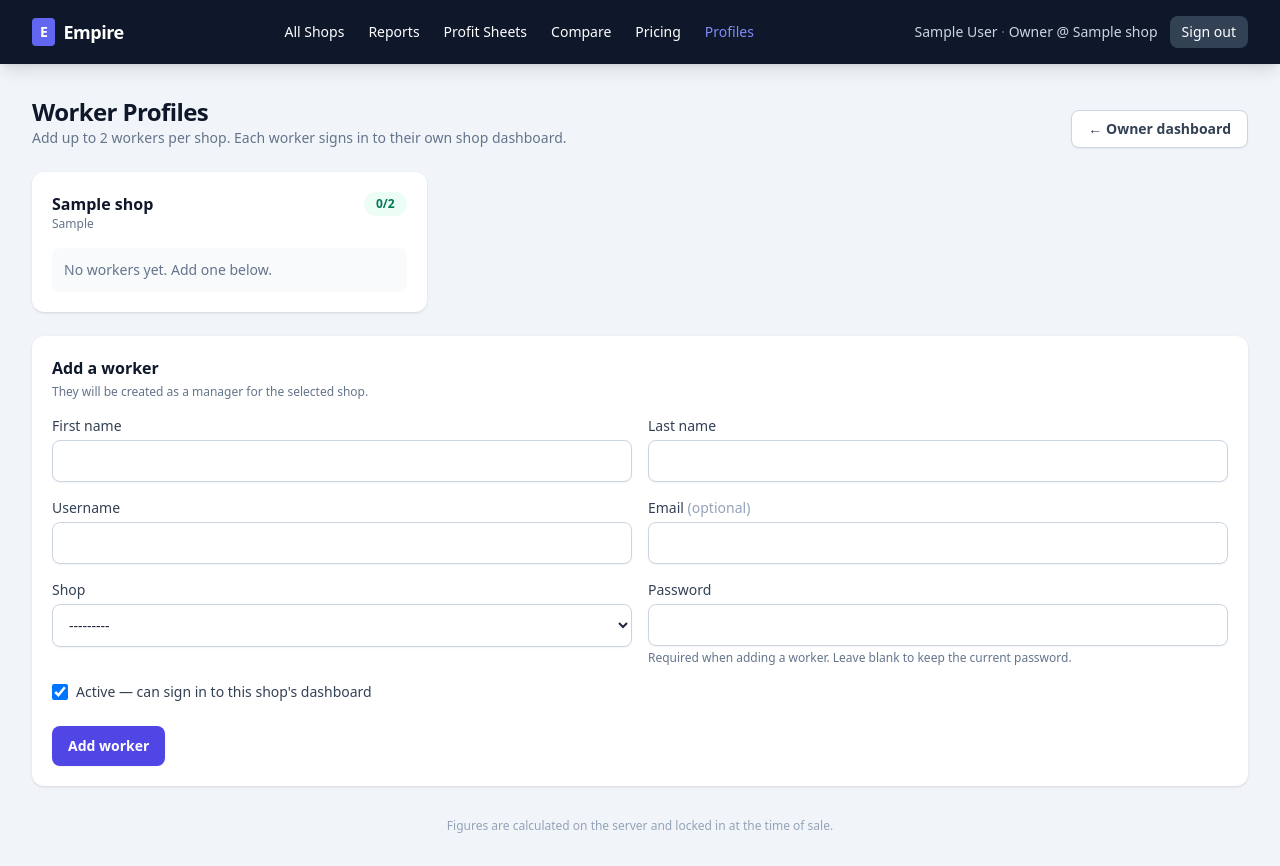
After one commit to ANDERSON254KE/ProfitTracker-, a Django app: page /owner/profiles/ in a window 1280 px wide. The commit adds this page. Run offline with Django 5.2, Linux system fonts and the light colour scheme; a user stored in the database is signed in; tables that the repository leaves empty hold one stand-in row (values such as "Sample post"); some libraries are stand-ins or nearby versions.

Commit message:
Add owner-managed worker profiles

```diff
--- a/tracker/forms.py
+++ b/tracker/forms.py
@@ -12,10 +12,13 @@ every money figure -- are derived server side.
 from decimal import Decimal, InvalidOperation
 
 from django import forms
+from django.contrib.auth.password_validation import validate_password
 from django.db import IntegrityError, transaction
 from django.utils import timezone
 
 from .models import (
+    MAX_WORKERS_PER_SHOP,
+    CustomUser,
     DailySale,
     MasterProduct,
     Shop,
@@ -546,3 +549,83 @@ class StockAdditionForm(forms.ModelForm):
         self.fields["product"].label_from_instance = lambda product: (
             f"{product.name} ({product.category})" if product.category else product.name
         )
+
+
+class WorkerProfileForm(forms.ModelForm):
+    """Create or edit one shop manager from the owner's profile area."""
+
+    password = forms.CharField(
+        label="Password",
+        widget=forms.PasswordInput(render_value=False),
+        help_text="Required when adding a worker. Leave blank to keep the current password.",
+    )
+
+    class Meta:
+        model = CustomUser
+        fields = [
+            "first_name",
+            "last_name",
+            "username",
+            "email",
+            "assigned_shop",
+            "is_active",
+            "password",
+        ]
+
+    def __init__(self, *args, **kwargs):
+        super().__init__(*args, **kwargs)
+        self._original_password = self.instance.password
+        self.fields["first_name"].required = True
+        self.fields["assigned_shop"].required = True
+        self.fields["assigned_shop"].queryset = Shop.objects.all()
+        self.fields["password"].required = not self.instance.pk
+        if self.instance.pk:
+            self.fields["password"].help_text = (
+                "Leave blank to keep the current password."
+            )
+        for name, field in self.fields.items():
+            if name == "is_active":
+                field.widget.attrs["class"] = "h-4 w-4 rounded border-slate-300"
+            else:
+                field.widget.attrs.setdefault(
+                    "class",
+                    "mt-1 w-full rounded-lg border border-slate-300 bg-white px-3 "
+                    "py-2.5 text-sm shadow-sm focus:border-indigo-500 focus:ring-indigo-500",
+                )
+
+    def clean_password(self):
+        password = self.cleaned_data.get("password")
+        if password:
+            validate_password(password, self.instance)
+        return password
+
+    def clean(self):
+        cleaned = super().clean()
+        shop = cleaned.get("assigned_shop")
+        if cleaned.get("is_active") and shop:
+            active = CustomUser.objects.filter(
+                role=CustomUser.Role.MANAGER,
+                assigned_shop=shop,
+                is_active=True,
+            )
+            if self.instance.pk:
+                active = active.exclude(pk=self.instance.pk)
+            if active.count() >= MAX_WORKERS_PER_SHOP:
+                self.add_error(
+                    "assigned_shop",
+                    f"This shop already has {MAX_WORKERS_PER_SHOP} active workers. "
+                    "Deactivate one first.",
+                )
+        return cleaned
+
+    def save(self, commit=True):
+        user = super().save(commit=False)
+        user.role = CustomUser.Role.MANAGER
+        password = self.cleaned_data.get("password")
+        if password:
+            user.set_password(password)
+        else:
+            user.password = self._original_password
+        if commit:
+            user.save()
+        return user
--- a/tracker/models.py
+++ b/tracker/models.py
@@ -27,6 +27,8 @@ from django.utils import timezone
 MONEY_VALIDATORS = [MinValueValidator(Decimal("0.00"))]
 #: Additional stock may be negative: it records products given out that day.
 STOCK_MOVE_VALIDATORS = [MinValueValidator(Decimal("-999999999999.99"))]
+#: Maximum number of active managers allowed for one shop.
+MAX_WORKERS_PER_SHOP = 2
 
 
 class LocalDateField(models.DateField):
--- /dev/null
+++ b/tracker/templates/tracker/_worker_form_fields.html
@@ -0,0 +1,73 @@
+{% if form.non_field_errors %}
+<div class="mb-4 rounded-lg bg-rose-50 px-4 py-3 text-sm text-rose-700">
+    {{ form.non_field_errors|striptags }}
+</div>
+{% endif %}
+
+<div class="grid grid-cols-1 gap-4 sm:grid-cols-2">
+    <div>
+        <label for="{{ form.first_name.id_for_label }}" class="block text-sm font-medium text-slate-700">
+            First name
+        </label>
+        {{ form.first_name }}
+        {% if form.first_name.errors %}
+        <p class="mt-1 text-xs text-rose-600">{{ form.first_name.errors|striptags }}</p>
+        {% endif %}
+    </div>
+    <div>
+        <label for="{{ form.last_name.id_for_label }}" class="block text-sm font-medium text-slate-700">
+            Last name
+        </label>
+        {{ form.last_name }}
+        {% if form.last_name.errors %}
+        <p class="mt-1 text-xs text-rose-600">{{ form.last_name.errors|striptags }}</p>
+        {% endif %}
+    </div>
+    <div>
+        <label for="{{ form.username.id_for_label }}" class="block text-sm font-medium text-slate-700">
+            Username
+        </label>
+        {{ form.username }}
+        {% if form.username.errors %}
+        <p class="mt-1 text-xs text-rose-600">{{ form.username.errors|striptags }}</p>
+        {% endif %}
+    </div>
+    <div>
+        <label for="{{ form.email.id_for_label }}" class="block text-sm font-medium text-slate-700">
+            Email <span class="font-normal text-slate-400">(optional)</span>
+        </label>
+        {{ form.email }}
+        {% if form.email.errors %}
+        <p class="mt-1 text-xs text-rose-600">{{ form.email.errors|striptags }}</p>
+        {% endif %}
+    </div>
+    <div>
+        <label for="{{ form.assigned_shop.id_for_label }}" class="block text-sm font-medium text-slate-700">
+            Shop
+        </label>
+        {{ form.assigned_shop }}
+        {% if form.assigned_shop.errors %}
+        <p class="mt-1 text-xs text-rose-600">{{ form.assigned_shop.errors|striptags }}</p>
+        {% endif %}
+    </div>
+    <div>
+        <label for="{{ form.password.id_for_label }}" class="block text-sm font-medium text-slate-700">
+            {{ form.password.label }}
+        </label>
+        {{ form.password }}
+        <p class="mt-1 text-xs text-slate-500">{{ form.password.help_text }}</p>
+        {% if form.password.errors %}
+        <p class="mt-1 text-xs text-rose-600">{{ form.password.errors|striptags }}</p>
+        {% endif %}
+    </div>
+</div>
+
+<div class="mt-4">
+    <label class="inline-flex items-center gap-2 text-sm font-medium text-slate-700">
+        {{ form.is_active }}
+        <span>Active — can sign in to this shop's dashboard</span>
+    </label>
+    {% if form.is_active.errors %}
+    <p class="mt-1 text-xs text-rose-600">{{ form.is_active.errors|striptags }}</p>
+    {% endif %}
+</div>
--- a/tracker/templates/tracker/base.html
+++ b/tracker/templates/tracker/base.html
@@ -111,6 +111,10 @@
                            class="text-sm font-medium {% if request.resolver_match.url_name == 'shop_pricing' %}text-indigo-400{% else %}hover:text-indigo-300{% endif %}">
                             Pricing
                         </a>
+                        <a href="{% url 'worker_profiles' %}"
+                           class="text-sm font-medium {% if request.resolver_match.url_name == 'worker_profiles' %}text-indigo-400{% else %}hover:text-indigo-300{% endif %}">
+                            Profiles
+                        </a>
                     {% else %}
                         <a href="{% url 'manager_dashboard' %}"
                            class="text-sm font-medium {% if request.resolver_match.url_name == 'manager_dashboard' %}text-indigo-400{% else %}hover:text-indigo-300{% endif %}">
@@ -159,6 +163,7 @@
         <a href="{% url 'product_report' %}" class="py-1 text-sm font-medium hover:text-indigo-300">Reports / Profit Sheets</a>
         <a href="{% url 'product_comparison' %}" class="py-1 text-sm font-medium text-white hover:text-indigo-300">Compare</a>
         <a href="{% url 'shop_pricing' %}" class="py-1 text-sm font-medium hover:text-indigo-300">Pricing</a>
+        <a href="{% url 'worker_profiles' %}" class="py-1 text-sm font-medium hover:text-indigo-300">Profiles</a>
         {% else %}
         <a href="{% url 'manager_dashboard' %}" class="py-1 text-sm font-medium hover:text-indigo-300">My Shop</a>
         <a href="{% url 'daily_sale_create' %}" class="py-1 text-sm font-medium hover:text-indigo-300">Record Sale</a>
--- /dev/null
+++ b/tracker/templates/tracker/worker_profiles.html
@@ -0,0 +1,95 @@
+{% extends "tracker/base.html" %}
+
+{% block title %}Worker Profiles · Empire{% endblock %}
+
+{% block content %}
+<div class="mb-6 flex flex-wrap items-end justify-between gap-3">
+    <div>
+        <h1 class="text-2xl font-bold tracking-tight text-slate-900">Worker Profiles</h1>
+        <p class="text-sm text-slate-500">
+            Add up to {{ max_workers }} workers per shop. Each worker signs in to their own shop dashboard.
+        </p>
+    </div>
+    <a href="{% url 'owner_dashboard' %}"
+       class="rounded-lg border border-slate-300 bg-white px-4 py-2 text-sm font-semibold text-slate-700 shadow-sm hover:bg-slate-50">
+        ← Owner dashboard
+    </a>
+</div>
+
+<div class="grid grid-cols-1 gap-4 sm:grid-cols-2 lg:grid-cols-3">
+    {% for row in worker_rows %}
+    <section class="rounded-xl bg-white p-5 shadow">
+        <div class="flex items-start justify-between gap-3">
+            <div>
+                <h2 class="text-base font-semibold text-slate-900">{{ row.shop.name }}</h2>
+                <p class="text-xs text-slate-500">{{ row.shop.location|default:"—" }}</p>
+            </div>
+            <span class="rounded-full px-3 py-1 text-xs font-semibold
+                       {% if row.full %}bg-amber-50 text-amber-700{% else %}bg-emerald-50 text-emerald-700{% endif %}">
+                {{ row.active_count }}/{{ max_workers }}
+            </span>
+        </div>
+
+        <div class="mt-4 space-y-2">
+            {% for worker in row.workers %}
+            <div class="flex items-center justify-between gap-2 rounded-lg bg-slate-50 px-3 py-2">
+                <div class="min-w-0">
+                    <p class="truncate text-sm font-medium text-slate-900">
+                        {{ worker.get_full_name|default:worker.username }}
+                    </p>
+                    <p class="truncate text-xs text-slate-500">
+                        {{ worker.username }}
+                        <span class="ml-1 {% if worker.is_active %}text-emerald-600{% else %}text-rose-600{% endif %}">
+                            · {% if worker.is_active %}Active{% else %}Disabled{% endif %}
+                        </span>
+                    </p>
+                </div>
+                <a href="{% url 'worker_profile_edit' worker.pk %}"
+                   class="shrink-0 text-xs font-semibold text-indigo-600 hover:text-indigo-500">
+                    Edit
+                </a>
+            </div>
+            {% empty %}
+            <p class="rounded-lg bg-slate-50 px-3 py-3 text-sm text-slate-500">
+                No workers yet. Add one below.
+            </p>
+            {% endfor %}
+        </div>
+    </section>
+    {% empty %}
+    <div class="rounded-xl bg-amber-50 p-6 text-sm text-amber-800 shadow">
+        No shops yet. Create them in the admin first.
+    </div>
+    {% endfor %}
+</div>
+
+{% if unassigned_workers %}
+<section class="mt-6 rounded-xl bg-white p-5 shadow">
+    <h2 class="text-base font-semibold text-slate-900">Unassigned workers</h2>
+    <p class="mt-1 text-xs text-slate-500">These workers cannot open a dashboard until a shop is assigned.</p>
+    <div class="mt-3 flex flex-wrap gap-2">
+        {% for worker in unassigned_workers %}
+        <a href="{% url 'worker_profile_edit' worker.pk %}"
+           class="rounded-lg bg-slate-100 px-3 py-2 text-sm text-slate-700 hover:bg-slate-200">
+            {{ worker.get_full_name|default:worker.username }} · Edit
+        </a>
+        {% endfor %}
+    </div>
+</section>
+{% endif %}
+
+<section class="mt-6 rounded-xl bg-white p-5 shadow">
+    <h2 class="text-base font-semibold text-slate-900">Add a worker</h2>
+    <p class="mt-1 text-xs text-slate-500">They will be created as a manager for the selected shop.</p>
+    <form method="post" class="mt-4">
+        {% csrf_token %}
+        {% include "tracker/_worker_form_fields.html" %}
+        <div class="mt-5">
+            <button type="submit"
+                    class="rounded-lg bg-indigo-600 px-4 py-2.5 text-sm font-semibold text-white shadow-sm hover:bg-indigo-500">
+                Add worker
+            </button>
+        </div>
+    </form>
+</section>
+{% endblock %}
--- a/tracker/urls.py
+++ b/tracker/urls.py
@@ -4,6 +4,7 @@
     /login/  /logout/
     /owner/dashboard/                 -> owner, all shops
     /owner/pricing/                   -> owner, inline price editor
+    /owner/profiles/                  -> owner, worker profiles
     /manager/dashboard/               -> manager, their shop only
     /manager/sale/add/                -> manager, record a sale
     /api/shop-product-price/<pk>/     -> manager, price lookup for the preview JS
@@ -28,6 +29,12 @@ urlpatterns = [
     # Owner area
     path("owner/dashboard/", views.OwnerDashboardView.as_view(), name="owner_dashboard"),
     path("owner/pricing/", views.ShopPricingView.as_view(), name="shop_pricing"),
+    path("owner/profiles/", views.WorkerProfileView.as_view(), name="worker_profiles"),
+    path(
+        "owner/profiles/<int:pk>/",
+        views.WorkerProfileUpdateView.as_view(),
+        name="worker_profile_edit",
+    ),
     # Manager area
     path(
         "manager/dashboard/",
--- a/tracker/views.py
+++ b/tracker/views.py
@@ -44,6 +44,7 @@ from .forms import (
     ShopDailyCashForm,
     ShopPricingForm,
     StockAdditionForm,
+    WorkerProfileForm,
 )
 from .mixins import (
     LoginRequiredMixin,
@@ -52,6 +53,7 @@ from .mixins import (
     OwnerRequiredMixin,
 )
 from .models import (
+    MAX_WORKERS_PER_SHOP,
     CustomUser,
     DailySale,
     MasterProduct,
@@ -85,6 +87,53 @@ def _money(value) -> Decimal:
     if value is None:
         return Decimal("0.00")
     return Decimal(str(value))
+
+
+def _sync_shop_manager(shop):
+    """Keep the convenience ``Shop.manager`` link on an active worker."""
+    if shop is None:
+        return
+    candidate = (
+        CustomUser.objects.filter(
+            role=CustomUser.Role.MANAGER, assigned_shop=shop, is_active=True
+        )
+        .order_by("id")
+        .first()
+    )
+    candidate_id = candidate.pk if candidate else None
+    if shop.manager_id != candidate_id:
+        shop.manager = candidate
+        shop.save(update_fields=["manager"])
+
+
+def _worker_directory():
+    """Group managers by shop for the owner's profile area."""
+    workers = (
+        CustomUser.objects.filter(role=CustomUser.Role.MANAGER)
+        .select_related("assigned_shop")
+        .order_by("assigned_shop__name", "username")
+    )
+    grouped = {}
+    unassigned = []
+    for worker in workers:
+        if worker.assigned_shop_id:
+            grouped.setdefault(worker.assigned_shop_id, []).append(worker)
+        else:
+            unassigned.append(worker)
+
+    rows = []
+    for shop in Shop.objects.all():
+        shop_workers = grouped.get(shop.pk, [])
+        active_count = sum(1 for worker in shop_workers if worker.is_active)
+        rows.append(
+            {
+                "shop": shop,
+                "workers": shop_workers,
+                "active_count": active_count,
+                "full": active_count >= MAX_WORKERS_PER_SHOP,
+            }
+        )
+    return rows, unassigned
 
 
 def _save_shop_daily_profit(shop, day, user, create=True):
@@ -357,6 +406,10 @@ class OwnerDashboardView(OwnerRequiredMixin, TemplateView):
         sales = DailySale.objects.select_related("product", "shop")
         shops = list(Shop.objects.all())
         context["shops"] = shops
+        worker_rows, unassigned_workers = _worker_directory()
+        context["worker_rows"] = worker_rows
+        context["unassigned_workers"] = unassigned_workers
+        context["max_workers"] = MAX_WORKERS_PER_SHOP
 
         # Overall totals across every shop.
         overall = sales.aggregate(
@@ -484,6 +537,69 @@ class OwnerDashboardView(OwnerRequiredMixin, TemplateView):
             },
         }
         return context
+
+
+class WorkerProfileView(OwnerRequiredMixin, TemplateView):
+    """Owner-only directory for adding shop managers."""
+
+    template_name = "tracker/worker_profiles.html"
+
+    def get_context_data(self, **kwargs):
+        context = super().get_context_data(**kwargs)
+        worker_rows, unassigned_workers = _worker_directory()
+        context["worker_rows"] = worker_rows
+        context["unassigned_workers"] = unassigned_workers
+        context["max_workers"] = MAX_WORKERS_PER_SHOP
+        context.setdefault("form", WorkerProfileForm())
+        return context
+
+    def post(self, request, *args, **kwargs):
+        form = WorkerProfileForm(request.POST)
+        if form.is_valid():
+            worker = form.save()
+            _sync_shop_manager(worker.assigned_shop)
+            messages.success(
+                request,
+                f"Added {worker.get_full_name() or worker.username} "
+                f"to {worker.assigned_shop.name}.",
+            )
+            return redirect("worker_profiles")
+        return self.render_to_response(self.get_context_data(form=form))
+
+
+class WorkerProfileUpdateView(OwnerRequiredMixin, TemplateView):
+    """Owner-only editor for one existing shop manager."""
+
+    template_name = "tracker/worker_profile_form.html"
+
+    def get_worker(self):
+        return get_object_or_404(
+            CustomUser, pk=self.kwargs["pk"], role=CustomUser.Role.MANAGER
+        )
+
+    def get_context_data(self, **kwargs):
+        context = super().get_context_data(**kwargs)
+        worker = kwargs.get("worker") or self.get_worker()
+        context["worker"] = worker
+        context.setdefault("form", WorkerProfileForm(instance=worker))
+        return context
+
+    def post(self, request, *args, **kwargs):
+        worker = self.get_worker()
+        old_shop = worker.assigned_shop
+        form = WorkerProfileForm(request.POST, instance=worker)
+        if form.is_valid():
+            worker = form.save()
+            _sync_shop_manager(old_shop)
+            _sync_shop_manager(worker.assigned_shop)
+            messages.success(
+                request,
+                f"Saved {worker.get_full_name() or worker.username}'s profile.",
+            )
+            return redirect("worker_profiles")
+        return self.render_to_response(
+            self.get_context_data(form=form, worker=worker)
+        )
 
 
 class ManagerDashboardView(ManagerRequiredMixin, TemplateView):
```
Also changed, not shown: tracker/templates/tracker/owner_dashboard.html (+48 -4 lines), tracker/templates/tracker/worker_profile_form.html (added, +34 -0 lines), tracker/tests.py (+150 -0 lines).
